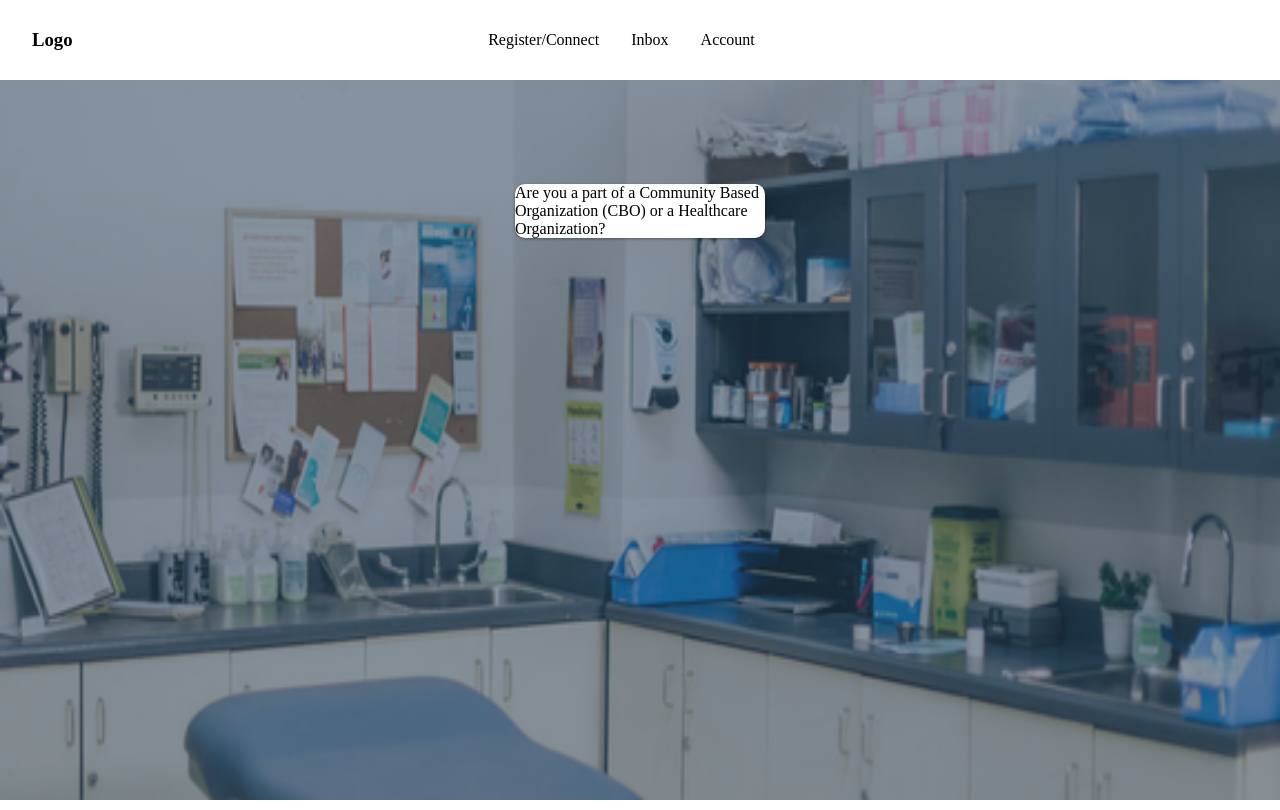
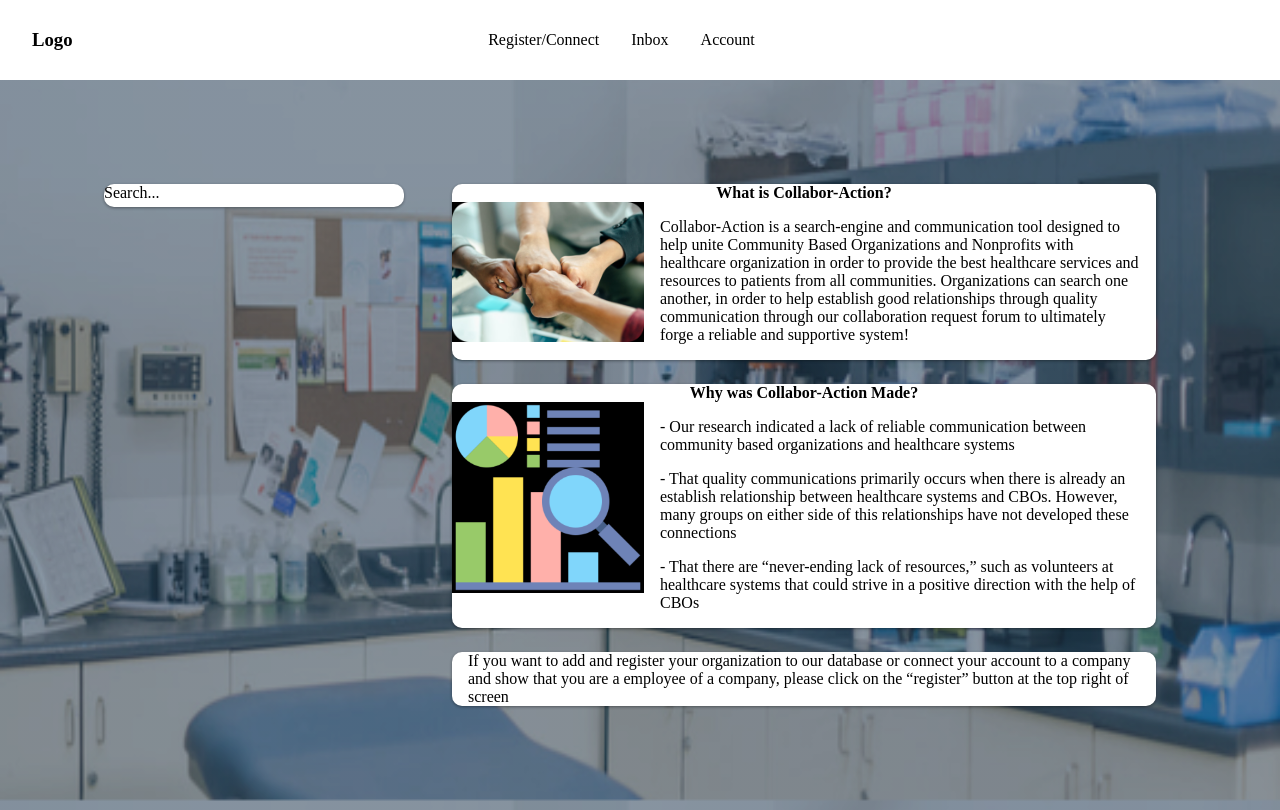
Before and after one commit to Saeid135/evergreen-roots, a React app in the folder evergreen-roots/: page /reg-con in a window 1280 px wide. Built offline with nearby package versions, Linux system fonts and the light colour scheme.

Commit message:
Img folder

```diff
--- a/evergreen-roots/src/components/App.js
+++ b/evergreen-roots/src/components/App.js
@@ -8,9 +8,9 @@ import { BrowserRouter, Route, Routes } from "react-router-dom";
 
 export default function App() {
     return (
-        // <Home />
+        <Home />
         // <Reg_Con />
-        <Connect />
+        // <Connect />
     );
 }
 
--- a/evergreen-roots/src/components/Home.js
+++ b/evergreen-roots/src/components/Home.js
@@ -14,7 +14,7 @@ export default function Home() {
                             <h4>What is Collabor-Action?</h4>
                             <div className="card-content">
                                 <div>
-                                    <img src={require("../fist-bump.png")}></img>
+                                    <img src={require("../img/fist-bump.png")}></img>
                                 </div>
                                 <div>
                                     <p>Collabor-Action is a search-engine and communication tool designed to help unite Community Based Organizations and Nonprofits with healthcare organization in order to provide the best healthcare services and resources to patients from all communities. Organizations can search one another, in order to help establish good relationships through quality communication through our collaboration request forum to ultimately forge a reliable and supportive system!</p>
@@ -25,7 +25,7 @@ export default function Home() {
                             <h4>Why was Collabor-Action Made?</h4>
                             <div className="card-content">
                                 <div>
-                                    <img src={require("../research.png")}></img>
+                                    <img src={require("../img/research.png")}></img>
                                 </div>
                                 <div>
                                     <p>
--- a/evergreen-roots/src/components/Reg_Con.js
+++ b/evergreen-roots/src/components/Reg_Con.js
@@ -7,13 +7,13 @@ export default function Reg_Con() {
                 <Navbar />
                 <div className="reg-con-container">
                     <div className="reg-con-card">
-                        <img src={require("../register.png")}></img>
+                        <img src={require("../img/register.png")}></img>
                         <div>
                             REGISTER YOUR HEALTHCARE SYSTEM OR CBO
                         </div>
                     </div>
                     <div className="reg-con-card">
-                        <img src={require("../connect.png")}></img>
+                        <img src={require("../img/connect.png")}></img>
                         <div>
                             CONNECT TO A HEALTHCARE SYSTEM OR CBO
                         </div>
--- a/evergreen-roots/src/index.css
+++ b/evergreen-roots/src/index.css
@@ -5,7 +5,7 @@
 }
 
 body {
-	background-image: linear-gradient(rgba(104, 178, 240, 0.2),rgba(104, 178, 240, 0.2)), url("/src/background.png");
+	background-image: linear-gradient(rgba(104, 178, 240, 0.2),rgba(104, 178, 240, 0.2)), url("/src/img/background.png");
 	background-size: 100% 100%;
 	background-attachment: fixed;
   }
```
Also changed, not shown: evergreen-roots/README.md, evergreen-roots/src/img/affiliate.png (renamed from evergreen-roots/src/affiliate.png), evergreen-roots/src/img/background.png (renamed from evergreen-roots/src/background.png), evergreen-roots/src/img/connect.png (renamed from evergreen-roots/src/connect.png), evergreen-roots/src/img/edit-1.png (renamed from evergreen-roots/src/edit-1.png), evergreen-roots/src/img/fist-bump.png (renamed from evergreen-roots/src/fist-bump.png), evergreen-roots/src/img/inbox.png (renamed from evergreen-roots/src/inbox.png), evergreen-roots/src/img/logo.png (renamed from evergreen-roots/src/logo.png), evergreen-roots/src/img/profile-user.png (renamed from evergreen-roots/src/profile-user.png), evergreen-roots/src/img/register.png (renamed from evergreen-roots/src/register.png), evergreen-roots/src/img/research.png (renamed from evergreen-roots/src/research.png).
